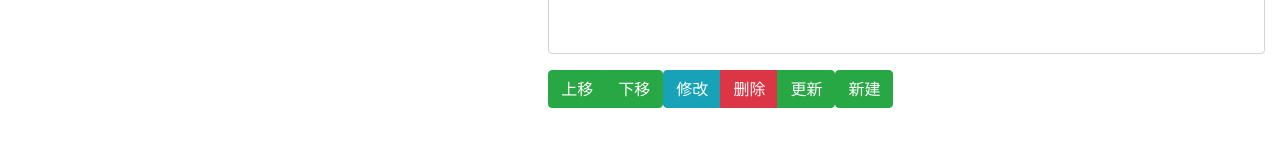
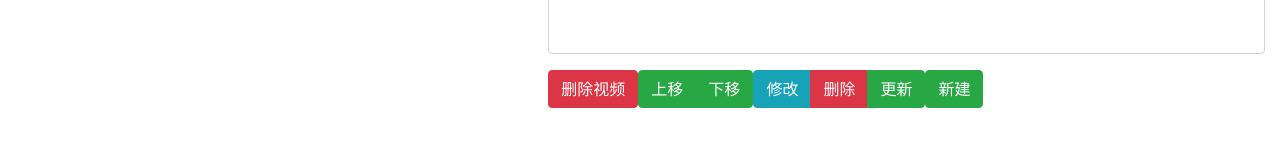
Before and after one commit to bill080307/VideoShare, a Vue app in the folder dashboard/: page / in a window 1280 px wide. Shown: the part 486-632 px from the top of the page. Built offline with nearby package versions, Linux system fonts and the light colour scheme.

Commit message:
添加删除视频功能，修复bug

```diff
--- a/dashboard/src/App.vue
+++ b/dashboard/src/App.vue
@@ -88,6 +88,9 @@
           >
             <b-form-select id="file-list" :select-size="15" v-model="videofile" :options="videofile_list"></b-form-select>
           </b-form-group>
+          <b-button-group>
+            <b-button variant="danger" @click="v_del">删除视频</b-button>
+          </b-button-group>
           <b-button-group>
             <b-button variant="success" @click="f_moveup">上移</b-button>
             <b-button variant="success" @click="f_movedown">下移</b-button>
@@ -438,6 +441,7 @@ export default {
       }
       let typetemp = await ipfs.cat(this.usertemp+'/user.json');
       typetemp = JSON.parse(typetemp);
+      this.type_list = [];
       for(let i=0;i<typetemp.type.length;i++){
         this.type_list.push({
           "text":typetemp.type[i].title,
@@ -559,6 +563,34 @@ export default {
         this.videofile_list.push({
           "text":videoinfo.files[i].title,
           "value":videoinfo.files[i].url,
+        });
+      }
+    },
+    async v_del(){
+      const ipfs = ipfsClient(this.ipfsapi);
+      let ind=-1;
+      for(let i=0;i<this.video_list.length;i++){
+        if(this.video_list[i].value==='/ipfs/'+this.selectevideo){
+          ind = i;
+          break;
+        }
+      }
+      let r = confirm('确认删除?');
+      if(!r)return;
+      let typetemp = await ipfs.cat(this.usertemp+'/'+this.selectetype+'.json');
+      let videos = JSON.parse(typetemp);
+      videos.splice(ind,1);
+      const results = await ipfs.add(Buffer.from(JSON.stringify(videos)));
+      let newhash = await ipfs.object.patch.rmLink(this.usertemp,{Name: this.selectetype+'.json'});
+      newhash = await ipfs.object.patch.addLink(newhash, {
+        name: this.selectetype+'.json',size: results[0].size, cid:results[0].hash
+      });
+      this.usertemp = newhash.string;
+      this.video_list = [];
+      for(let i=0;i<videos.length;i++){
+        this.video_list.push({
+          "text":videos[i].title,
+          "value":videos[i].url,
         });
       }
     },
@@ -803,6 +835,7 @@ export default {
       }
       const res3 = await ipfs.name.publish(newhash.string,{key:name,lifetime:'168h'});
       console.log(res3);
+      alert('发布完成！');
     },
   },
   created() {
```
